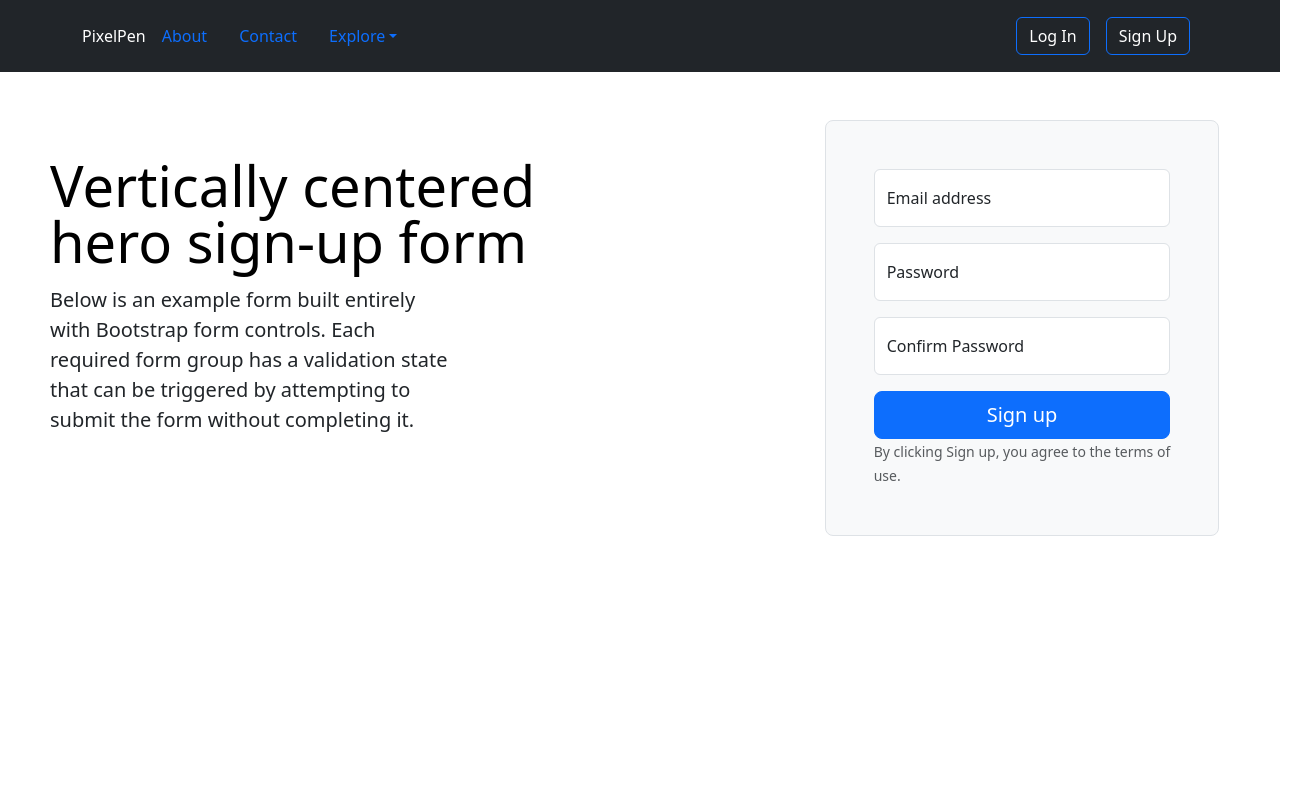
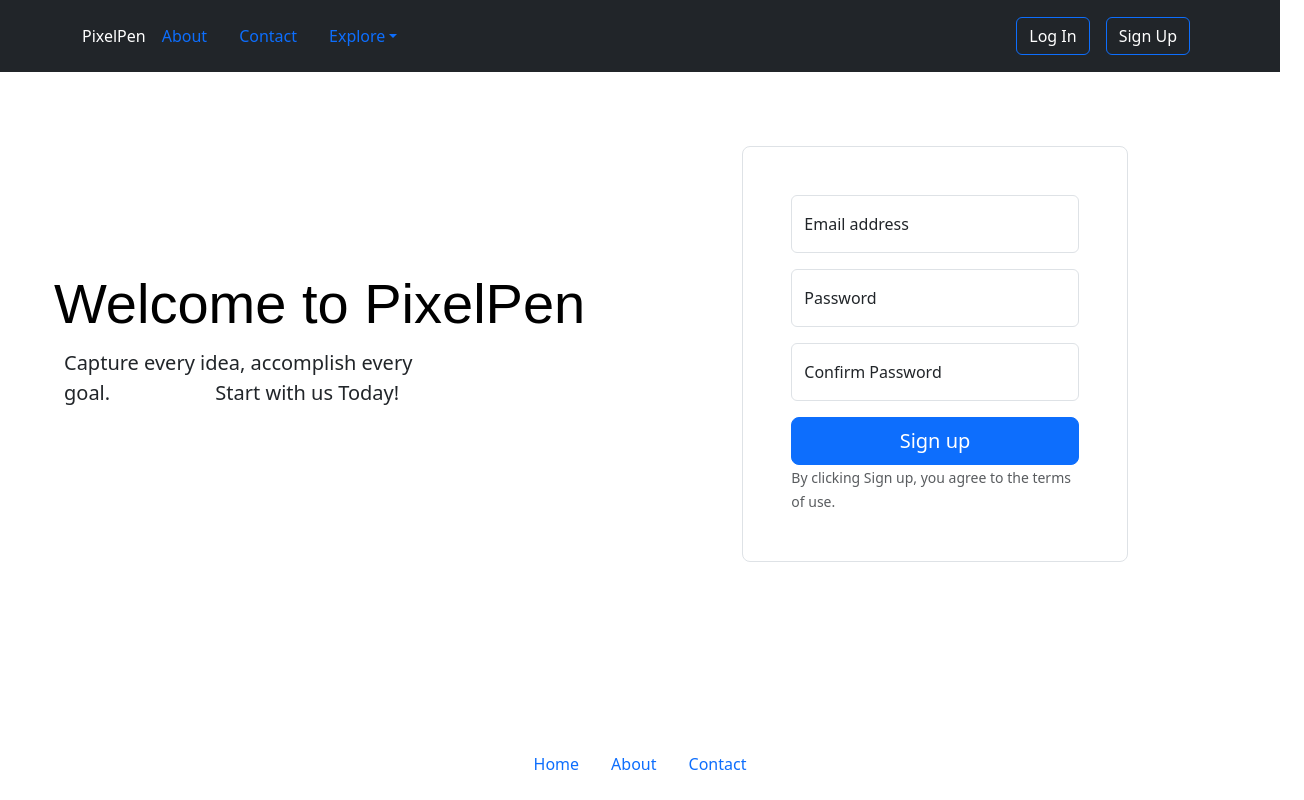
Before and after one commit to TemiladeRebecca/PixelPen, a React (Create React App) app in the folder frontend/: page /signup in a window 1280 px wide. Shown: the top 800 px of the page, 1304 px wide, since content can reach past the window. Built offline with nearby package versions, Linux system fonts and the light colour scheme.

Commit message:
Updated the signup page to include input for users to confirm password and route to the login page after signup

```diff
--- a/frontend/src/components/Login/SignUp.js
+++ b/frontend/src/components/Login/SignUp.js
@@ -1,16 +1,17 @@
 import React from 'react';
+import {Link} from "react-router-dom";
 
 
 function SignUp () {
 
     return (
-        <div class="row align-items-center g-lg-5 py-5" style={{marginBottom: "20%",}}>
-      <div class="col-lg-6 text-center text-lg-start" style={{margin: "50px"}}>
-        <h1 class="display-4 lh-1 text-body-emphasis mb-3">Vertically centered hero sign-up form</h1>
-        <p class="col-lg-8 fs-5">Below is an example form built entirely with Bootstrap form controls. Each required form group has a validation state that can be triggered by attempting to submit the form without completing it.</p>
+        <div class="row align-items-center g-lg-2 py-3" style={{margin: "50px 50px 150px 50px"}}>
+      <div class="col-lg-6 text-center text-lg-start" style={{marginTop: "0px"}}>
+        <h1 class="display-4 lh-1 text-body-emphasis mb-3" style={{ fontFamily: 'Arial, serif' }}>Welcome to PixelPen</h1>
+        <p class="col-lg-8 fs-5" style={{marginLeft: "10px"}}>Capture every idea, accomplish every goal. <span style={{marginLeft: "100px"}}>Start with us Today!</span></p>
       </div>
-      <div class="col-md-10 mx-auto col-lg-4">
-        <form class="p-4 p-md-5 border rounded-3 bg-body-tertiary">
+      <div class="col-md-8 mx-auto col-lg-4">
+        <form class="p-4 p-md-5 border rounded-3" style={{backgroundColor: "white"}}>
           <div class="form-floating mb-3">
             <input type="email" class="form-control" id="floatingInput" placeholder="name@example.com"></input>
             <label for="floatingInput">Email address</label>
@@ -23,7 +24,7 @@ function SignUp () {
             <input type="password" class="form-control" id="floatingPassword" placeholder="Confirm password"></input>
             <label for="floatingPassword">Confirm Password</label>
           </div>
-          <button class="w-100 btn btn-lg btn-primary" type="submit">Sign up</button>
+          <Link class="w-100 btn btn-lg btn-primary" role="button" to="/login">Sign up</Link>
           <small class="text-body-secondary">By clicking Sign up, you agree to the terms of use.</small>
         </form>
       </div>
```
